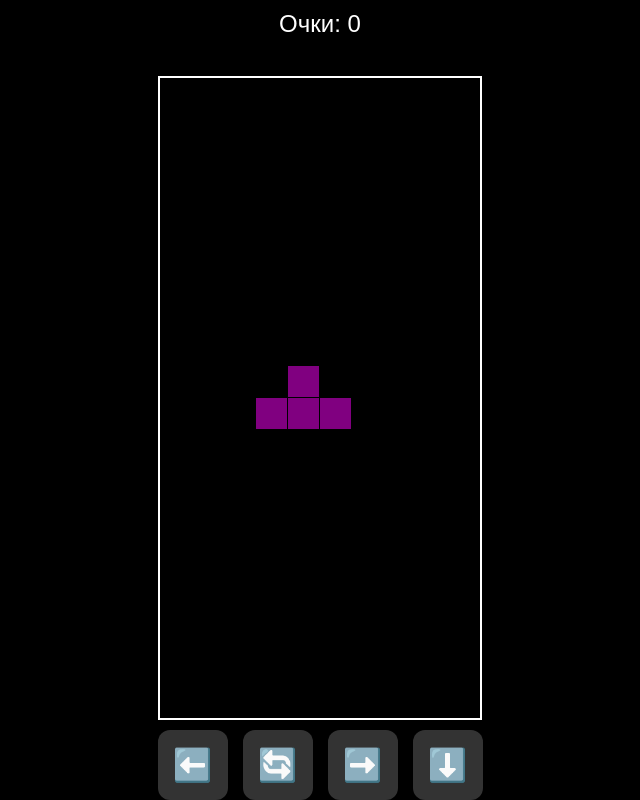
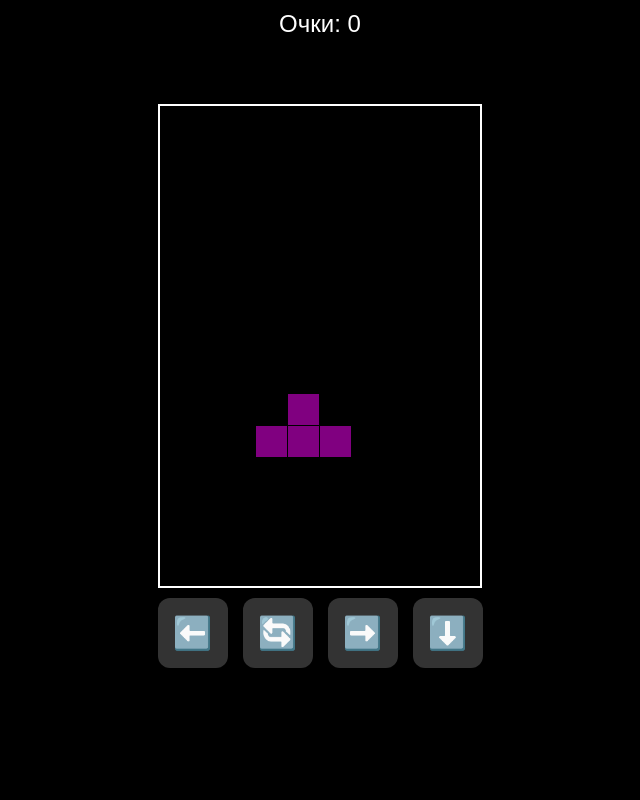
Before and after one commit to V-Leksa/Tetris, a plain HTML site: page index.html in a window 1280 px wide. Shown: the whole page, without its empty margins (320-960 px from the left). Drawn offline with Linux system fonts and the light colour scheme.

Commit message:
Update index.html
change size window

```diff
--- a/index.html
+++ b/index.html
@@ -34,7 +34,7 @@
     font-size: 32px;         /* размер символа */
     background-color: #333;  /* темный фон */
     color: white;            /* белый цвет символов */
-    border: none;            /* убираем рамку */
+    border: none;
     border-radius: 12px;     /* скруглённые углы */
     box-shadow: 0 4px 8px rgba(0,0,0,0.3); /* тень для объема */
     cursor: pointer;         /* курсор указатель при наведении */
@@ -49,7 +49,7 @@
 <body>
   <div id="score">Очки: 0</div>
   <div id="message"></div>
-  <canvas id="game" width="320" height="640"></canvas>
+  <canvas id="game" width="320" height="480"></canvas>
 
   <!-- Панель сенсорного управления -->
   <div id="controls" style="margin-top: 10px; display: flex; justify-content: center; gap: 15px;">
@@ -66,7 +66,7 @@ const messageElement = document.getElementById('message');
 
 const grid = 32;
 const cols = 10;
-const rows = 20;
+const rows = 15;
 
 let playfield = [];
 for (let r = 0; r < rows; r++) {
```
